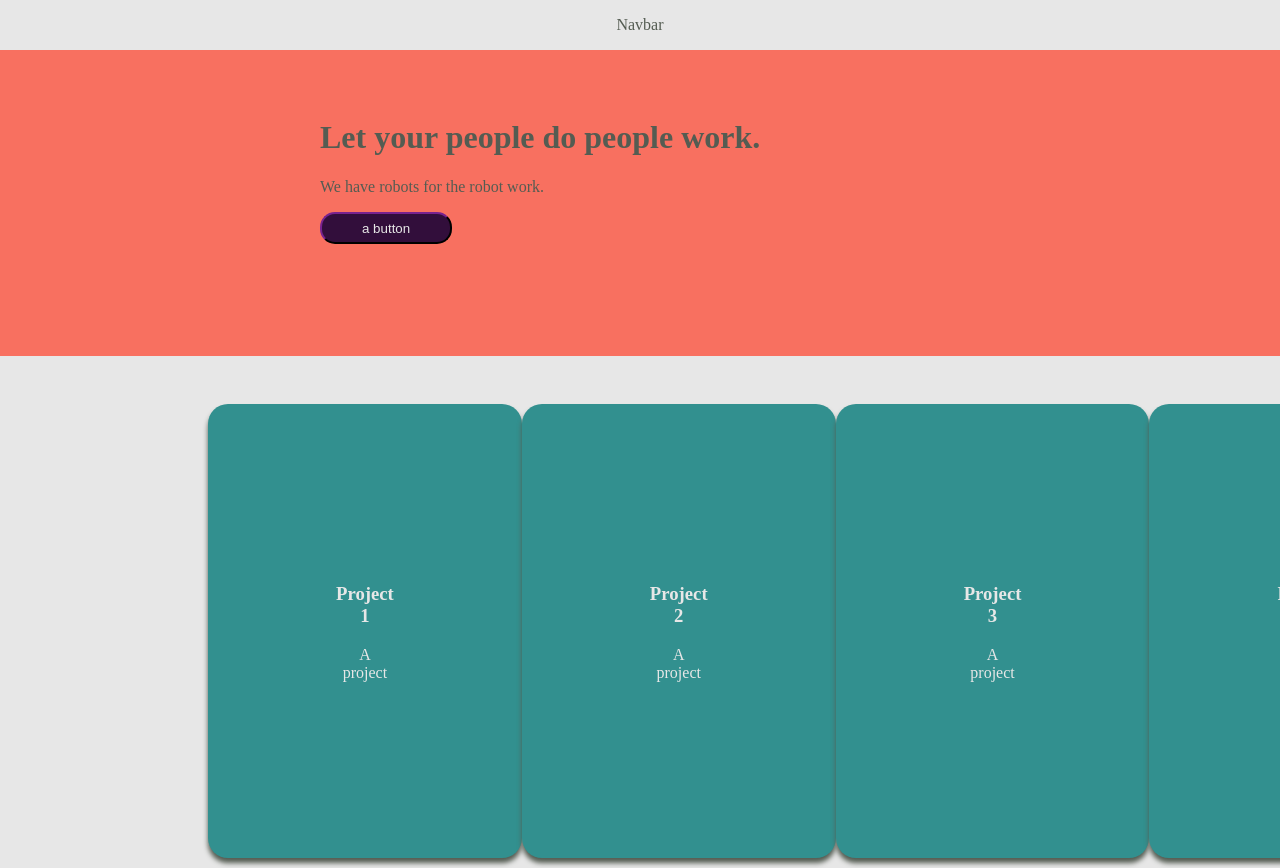
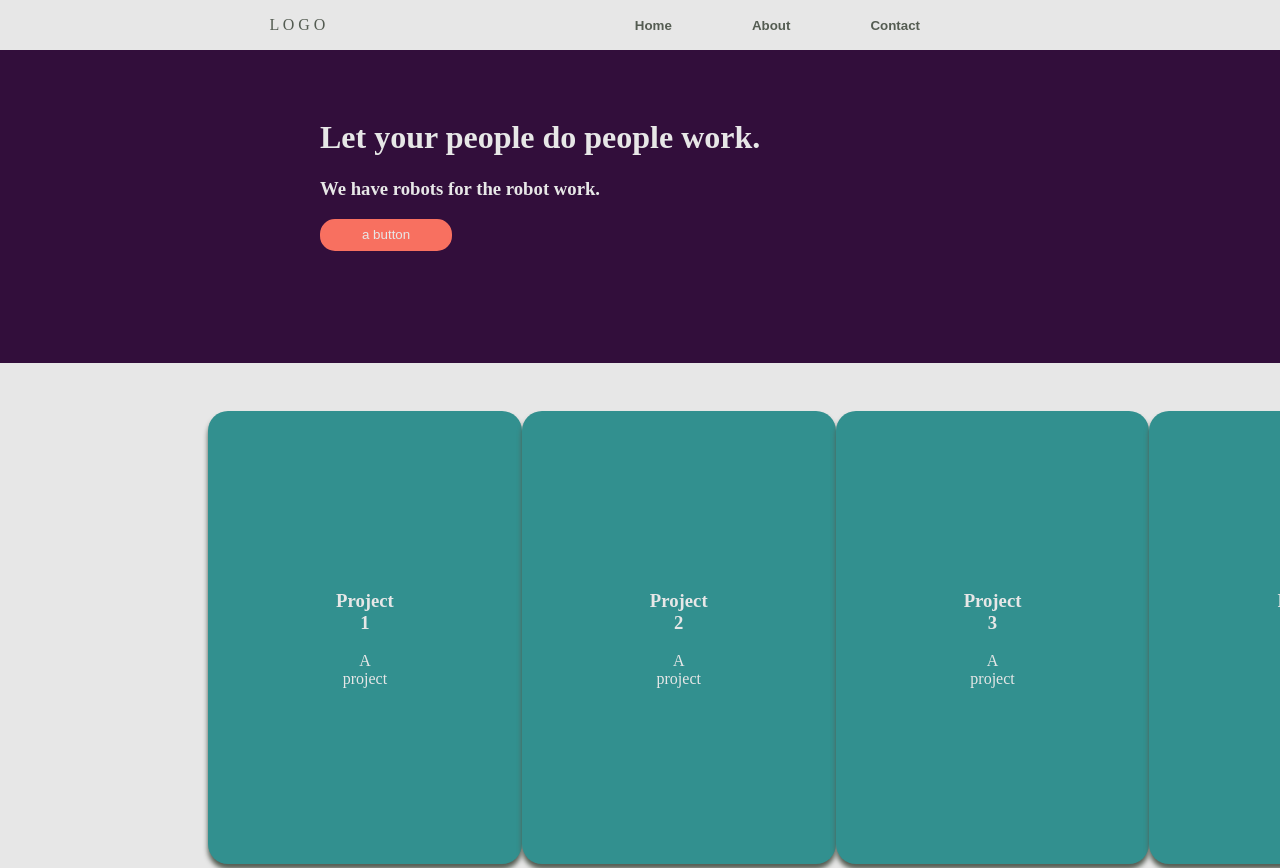
Before and after one commit to bestow-wings/bestow-wings.github.io, a React (Create React App) app: page / in a window 1280 px wide. Shown: the top 868 px of the page. Built offline with nearby package versions, Linux system fonts and the light colour scheme; a web font is replaced by a local one.

Commit message:
just more aesthetics, playing around

```diff
--- a/src/App.js
+++ b/src/App.js
@@ -51,9 +51,7 @@ const services = [
 function App() {
   return (
     <div>
-      <div>
         <Navbar />
-      </div>
         <Hero />
         <div style={{width: "75%", justifyContent: "center", margin: "auto"}}>
         <Cards data={projects} />
--- a/src/components/Hero.js
+++ b/src/components/Hero.js
@@ -5,7 +5,7 @@ const Hero = () => {
     return (
         <div className="hero">
             <Heading />
-            <p>We have robots for the robot work.</p>
+            <h3>We have robots for the robot work.</h3>
             <button>a button</button>
         </div>
     )
--- a/src/components/Navbar.js
+++ b/src/components/Navbar.js
@@ -3,7 +3,12 @@ import "../index.css"
 const Navbar = () => {
     return (
         <div className="navbar">
-            Navbar
+            <div style={{margin:"auto"}}>
+                L O G O
+            </div>
+            <button className="navbar-btn">Home</button>
+            <button className="navbar-btn">About</button>
+            <button className="navbar-btn">Contact</button>
         </div>
     )
 }
--- a/src/index.css
+++ b/src/index.css
@@ -14,13 +14,28 @@
     line-height: 50px;
     color:var(--ebony);
     height: 50px;
+    display: flex;
+    width: 75%;
+}
+
+.navbar-btn {
+    cursor:pointer;
+    background-color: transparent;
+    color: var(--ebony);
+    border: 0;
+    font-weight: bold;
+    transition: all 0.1s;
+}
+.navbar-btn:hover {
+    color:var(--russian-violet);
 }
 
 .hero {
     padding: 3em;
     padding-bottom: 7em;
     padding-left: 25%;
-    background-color: var(--bittersweet);
+    background-color: var(--russian-violet);
+    color: var(--platinum);
 }
 
 .cards {
@@ -55,17 +70,19 @@ body {
 }
 
 button {
-    background-color: var(--russian-violet);
+    background-color: var(--bittersweet);
     padding: 0.5em 3em;
     transition: all 0.1s;
     cursor: pointer;
     color:var(--platinum);
-    border-color: var(--russian-violet);
+    border-color: var(--bittersweet);
     border-radius: 15px;
+    border-style:solid;
 }
+
 button:hover {
     background-color: var(--platinum);
-    color: var(--russian-violet);
-    border-color: var(--russian-violet);
+    color: var(--bittersweet);
+    border-color: var(--bittersweet);
     border-width: 2px;
 }
```
